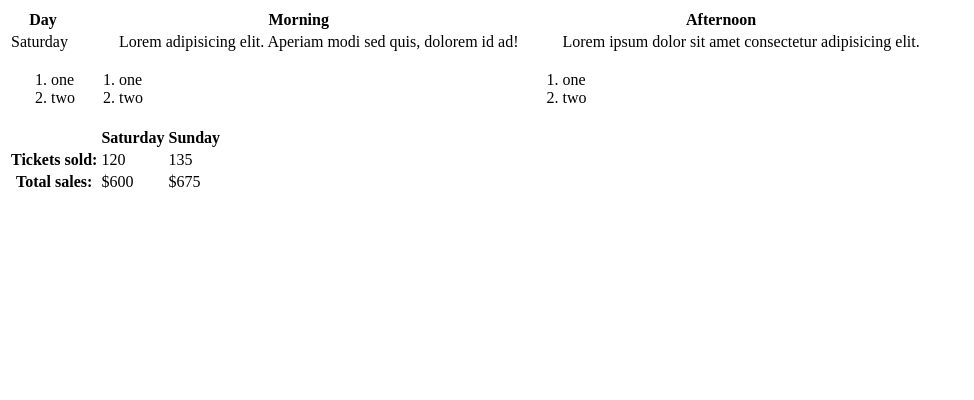
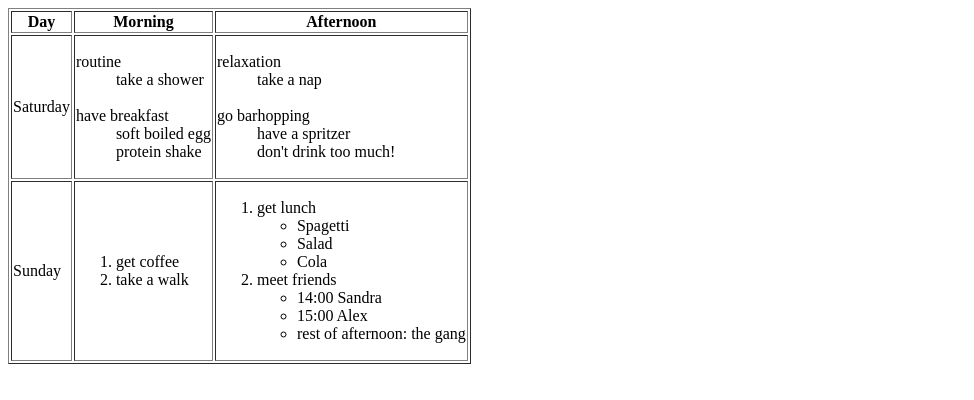
Before and after one commit to nikosBatzonis/FE21-HTML-DAY1-Nikolaos-Zsolt, a plain HTML site: page Exercise 8/index8.html in a window 1280 px wide. Shown: the whole page, without its empty margins (0-974 px from the left). Drawn offline with Linux system fonts and the light colour scheme.

Commit message:
create exercise 8

```diff
--- a/Exercise 8/index8.html
+++ b/Exercise 8/index8.html
@@ -1,21 +1,11 @@
 <!DOCTYPE html>
-<html lang="en">
+<html lang='en'>
    <head>
-    <meta charset="UTF-8" />
-    <meta http-equiv="X-UA-Compatible" content="IE=edge" />
-    <meta name="viewport" content="width=device-width, initial-scale=1.0" />
-    <title>Document</title>
+       <meta charset='utf-8'>
+       <title> Activities in Vienna </title>
    </head>
    <body>
-    <!-- Create a planner for activities to do in Vienna over the weekend.
-
-You will need 3 rows and 3 columns. The first row will contain the headings Day, Morning and Afternoon.
-
-The second row contains all the information for Saturday. Place descriptive lists within each of the two empty table cells(the cells for the morning and afternoon).
-
-
-For Sunday, use ordered lists to rank your activities. Within the ordered lists you should nest unordered lists with more information on each activity you plan. -->
-    <table>
+       <table border=".5">
            <tr>
                <th>Day</th>
                <th>Morning</th>
@@ -24,50 +14,59 @@ For Sunday, use ordered lists to rank your activities. Within the ordered lists
            <tr>
                <td>Saturday</td>
                <td>
-          <dd>Lorem adipisicing elit. Aperiam modi sed quis, dolorem id ad!</dd>
+                    <dl>
+                        <dt>routine</dt>
+                        <dd>take a shower</dd>
+                    <br>
+                        <dt>have breakfast</dt>
+                        <dd>soft boiled egg</dd>
+                        <dd>protein shake</dd>
+
+
+                    </dl>
                </td>
                <td>
-          <dd>Lorem ipsum dolor sit amet consectetur adipisicing elit.</dd>
+                <dl>
+                    <dt>relaxation</dt>
+                    <dd>take a nap</dd>
+                <br>
+                    <dt>go barhopping</dt>
+                    <dd>have a spritzer</dd>
+                    <dd>don't drink too much!</dd>
+
+
+                </dl>
            </td>
            </tr>
            <tr>
+               <td>Sunday</td>
                <td>
                     <ol>
-            <li>one</li>
-            <li>two</li>
+                        <li>get coffee</li>
+                        <li>take a walk</li>
                     </ol>
+
                 </td>
                 <td>
                     <ol>
-            <li>one</li>
-            <li>two</li>
-          </ol>
-        </td>
-        <td>
-          <ol>
-            <li>one</li>
-            <li>two</li>
+                        <li>get lunch
+                            <ul>
+                                <li>Spagetti</li>
+                                <li>Salad</li>
+                                <li>Cola</li>
+                              </ul>
+                            </li>
+                        <li>meet friends
+                            <ul>
+                                <li>14:00 Sandra</li>
+                                <li>15:00 Alex</li>
+                                <li>rest of afternoon: the gang</li>
+                            </ul>
+                        </li>
                     </ol>
                 </td>
            </tr>
-    </table>
 
-    <table>
-      <tr>
-        <th></th>
-        <th scope="col">Saturday</th>
-        <th scope="col">Sunday</th>
-      </tr>
-      <tr>
-        <th scope="row">Tickets sold:</th>
-        <td>120</td>
-        <td>135</td>
-      </tr>
-      <tr>
-        <th scope="row">Total sales:</th>
-        <td>$600</td>
-        <td>$675</td>
-      </tr>
        </table>
    </body>
 </html>
```
Lines whose indentation alone changed are shown as unchanged.
